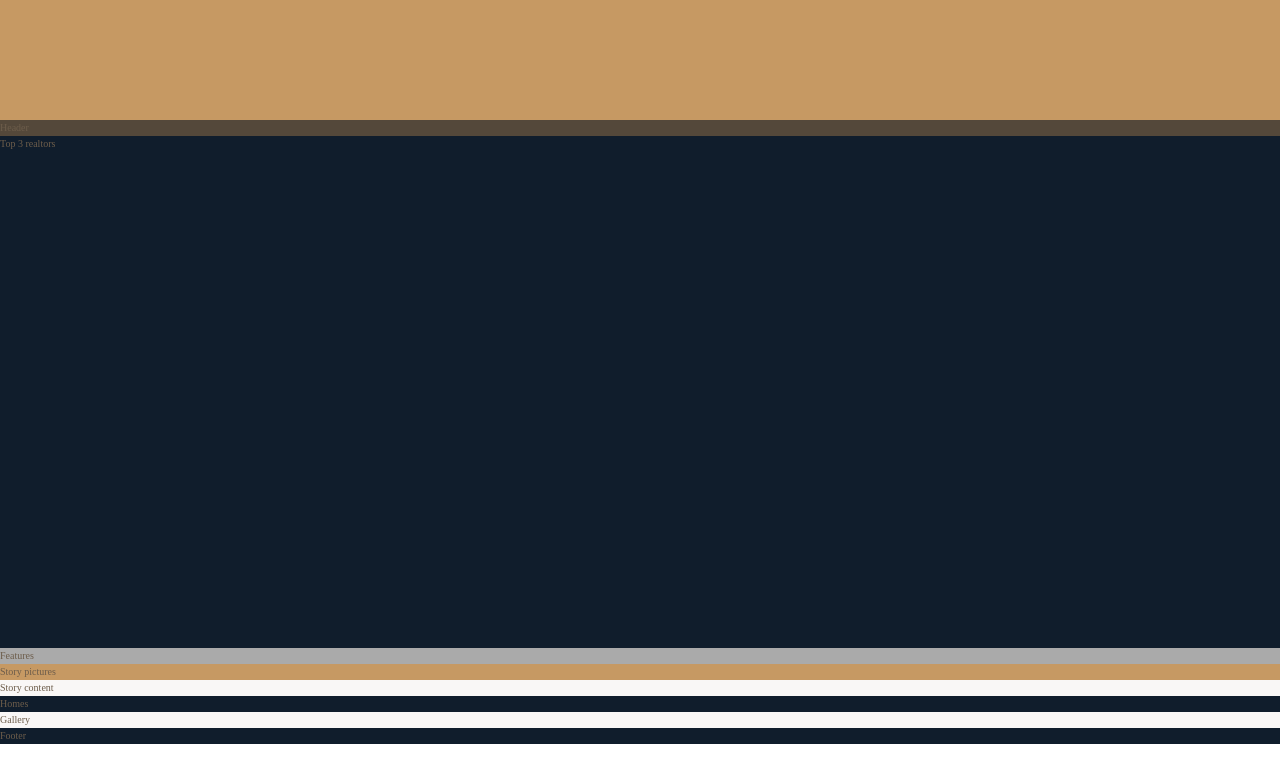
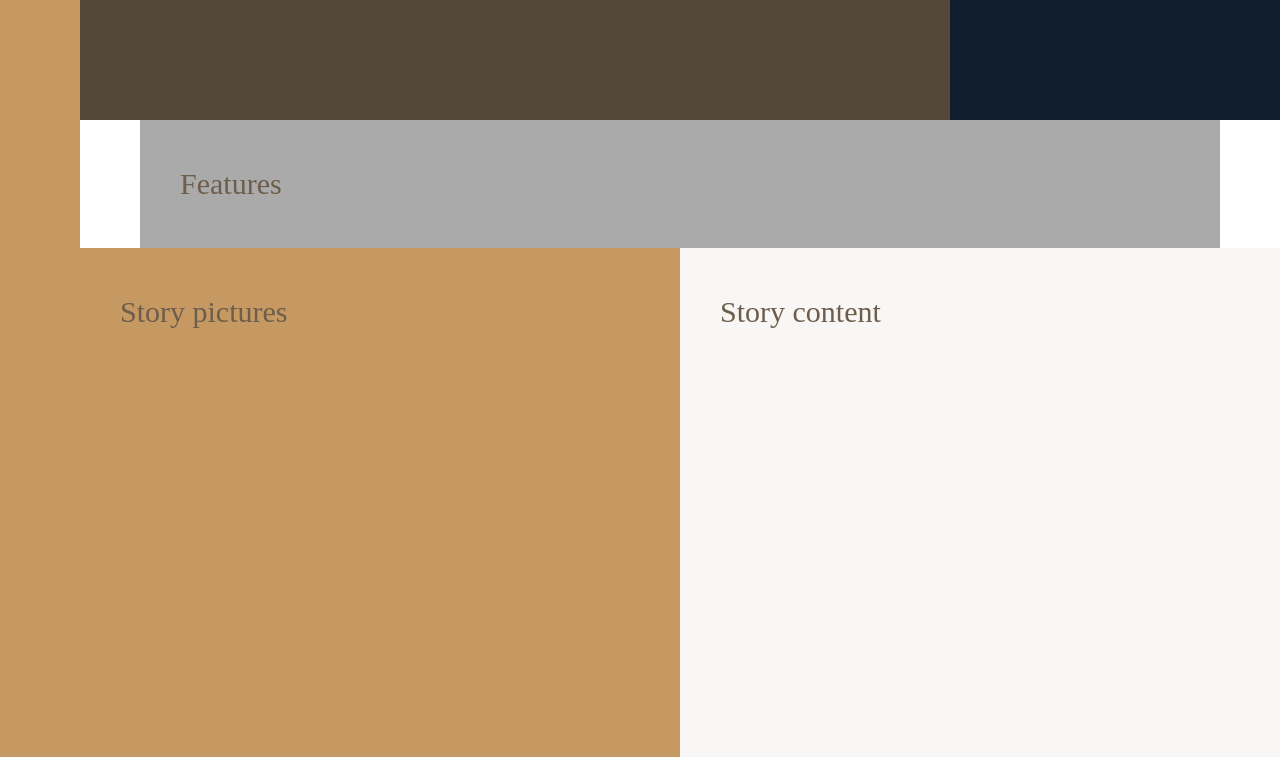
Before and after one commit to augustoqa/nexter-grid-css, a website: page index.html in a window 1280 px wide. Shown: the part 520-1277 px from the top of the page. Drawn offline with Linux system fonts and the light colour scheme.

Commit message:
Build the Overall Layout - Part 2

```diff
--- a/sass/_base.scss
+++ b/sass/_base.scss
@@ -37,4 +37,13 @@ body {
 .container {
   display: grid;
   grid-template-rows: 80vh min-content 40vw repeat(3, min-content);
+  grid-template-columns:
+    [sidebar-start] 8rem [sidebar-end full-start] minmax(6rem, 1fr)
+    [center-start] repeat(8, [col-start] minmax(min-content, 14rem) [col-end])
+    [center-end] minmax(6rem, 1fr) [full-end];
+
+  & > * {
+    padding: 40px;
+    font-size: 3rem;
+  }
 }
--- a/sass/_features.scss
+++ b/sass/_features.scss
@@ -1,3 +1,4 @@
 .features {
   background-color: $color-grey-light-2;
+  grid-column: center-start / center-end;
 }
--- a/sass/_footer.scss
+++ b/sass/_footer.scss
@@ -1,3 +1,4 @@
 .footer {
   background-color: $color-secondary;
+  grid-column: full-start / full-end;
 }
--- a/sass/_gallery.scss
+++ b/sass/_gallery.scss
@@ -1,3 +1,4 @@
 .gallery {
-  background-color: $color-grey-light-1;
+  background-color: $color-grey-dark-1;
+  grid-column: full-start / full-end;
 }
--- a/sass/_header.scss
+++ b/sass/_header.scss
@@ -1,3 +1,4 @@
 .header {
   background-color: $color-grey-dark-1;
+  grid-column: full-start / col-end 6;
 }
--- a/sass/_homes.scss
+++ b/sass/_homes.scss
@@ -1,3 +1,4 @@
 .homes {
   background-color: $color-secondary;
+  grid-column: center-start / center-end;
 }
--- a/sass/_realtors.scss
+++ b/sass/_realtors.scss
@@ -1,3 +1,4 @@
 .realtors {
   background-color: $color-secondary;
+  grid-column: col-start 7 / full-end;
 }
--- a/sass/_sidebar.scss
+++ b/sass/_sidebar.scss
@@ -1,3 +1,5 @@
 .sidebar {
   background-color: $color-primary;
+  grid-column: sidebar-start / sidebar-end;
+  grid-row: 1 / -1;
 }
--- a/sass/_story.scss
+++ b/sass/_story.scss
@@ -1,9 +1,11 @@
 .story {
   &__pictures {
     background-color: $color-primary;
+    grid-column: full-start / col-end 4;
   }
 
   &__content {
     background-color: $color-grey-light-1;
+    grid-column: col-start 5 / full-end;
   }
 }
```
Also changed, not shown: css/style.css.
